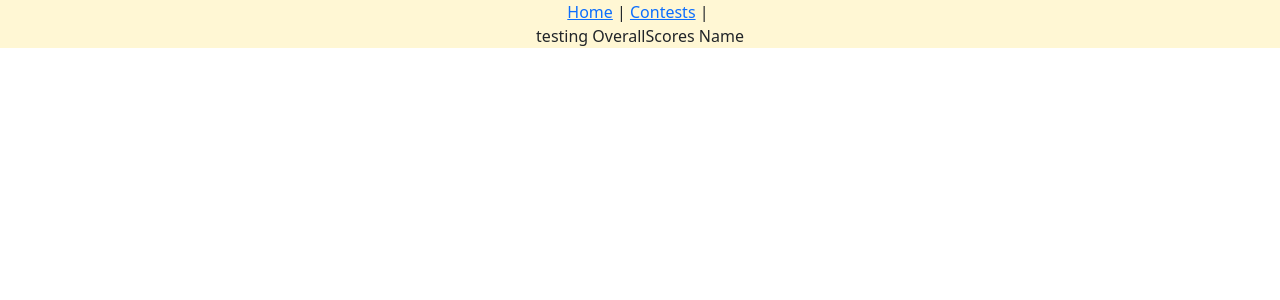
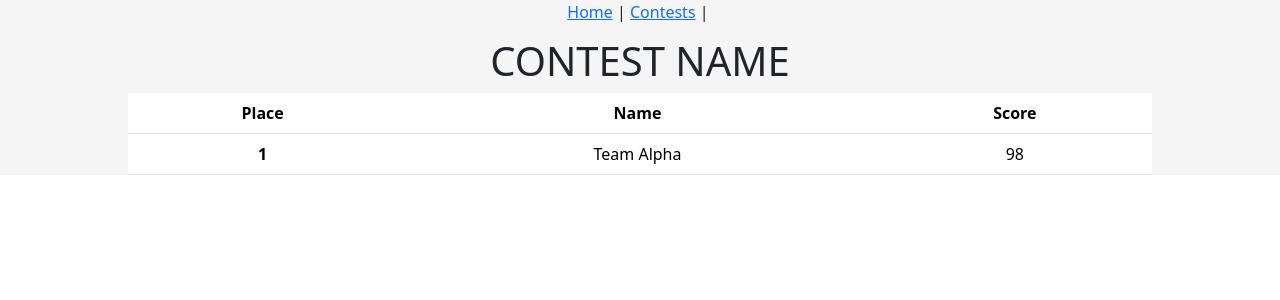
Before and after one commit to Rolandg24/Contest_Application, a Vue app in the folder vue/: page /contests/1/overallScores in a window 1280 px wide. Shown: the top 300 px of the page. Built offline with nearby package versions, Linux system fonts and the light colour scheme.

Commit message:
edits front-end

```diff
--- a/vue/src/App.vue
+++ b/vue/src/App.vue
@@ -16,11 +16,11 @@
 }
 
 #capstone-app {
-  background-color: #FFF7D4;
+  background-color: whitesmoke;
 }
 
 body {
-background-color: #FFF7D4;
+background-color: whitesmoke;
 }
 
 
--- a/vue/src/components/Contests.vue
+++ b/vue/src/components/Contests.vue
@@ -13,6 +13,7 @@
             <a href="#" class="btn btn-primary">Register</a>
         </div>
             <div class="link-container">
+              <a href="#" v-on:click="$router.push({ name: 'OverallScores',params: { contestId: contest.contestId }})">Scores</a>
                 <router-link v-bind:to="{ name: 'participants', params: { contestId: contest.contestId }}">Participants</router-link>
                 <a href="#" v-on:click="$router.push({ name: 'Schedule',params: { contestId: contest.contestId }})">Schedule</a>
                 <a href="#" v-on:click=" $router.push({ name: 'AddSchedule', params: { contestId: contest.contestId }})">Add Schedule</a>
--- a/vue/src/components/OverallScores.vue
+++ b/vue/src/components/OverallScores.vue
@@ -1,27 +1,36 @@
 <template>
   <div class="OverallScores">
     <div class="OverallScores-container">
-            <p>testing OverallScores Name</p>
+      <h1>CONTEST NAME</h1>
+      <table class="table">
+        <thead>
+          <tr>
+            <th scope="col">Place</th>
+            <th scope="col">Name</th>
+            <th scope="col">Score</th>
+          </tr>
+        </thead>
+        <tbody>
+          <tr>
+            <th scope="row">1</th>
+            <td>Team Alpha</td>
+            <td>98</td>
+          </tr>
+        </tbody>
+      </table>
     </div>
-
   </div>
 </template>
 
 
 <script>
-import ContestsService from '../services/ContestsService';
+import ContestsService from "../services/ContestsService";
 
 export default {
   data() {
-        return {
-
-        }
-    }
-}
-
-
-
-
+    return {};
+  },
+};
 </script>
 
 
@@ -29,7 +38,12 @@ export default {
 .OverallScores {
   text-align: center;
 }
-.OverallScores-container{
+.OverallScores-container {
+  background-color: whitesmoke;
   text-align: center;
+  margin-left: 10%;
+  margin-right: 10%;
+  margin-top: 1%;
+  border-radius: 5px;
 }
 </style>
--- a/vue/src/components/Participants.vue
+++ b/vue/src/components/Participants.vue
@@ -13,6 +13,7 @@
 </div> -->
 
 <!-- IMAGE ON SIDE TEMPLATE -->
+<div class="ParticipantContainer">
 <div id="participant-card" class="card mb-3" style="max-width: 540px;"  v-for="participant in participants" v-bind:key="participant.participantId">
   <div class="row g-0">
     <div class="col-md-4">
@@ -27,7 +28,7 @@
     </div>
   </div>
 </div>
-
+</div>
 <!-- ORIGINAL -->
 <!-- <div class="ParticipantInfo">
   <div class="ParticipantContainer" v-for="participant in participants" v-bind:key="participant.participantId">
@@ -62,18 +63,18 @@ export default {
 
 <style scoped>
 .ParticipantInfo {
-    display: grid;
-    grid-template-columns: 1fr 1fr 1fr;
     justify-content: center;
     align-items: center;
-    background-color: #FFF7D4;
+    background-color: white;
 }
 
 .ParticipantContainer {
+    display: grid;
+    grid-template-columns: 1fr 1fr 1fr;
     margin: 4px;
     border-radius: 5px;
     padding: 10px;
-    background-color: #FFD95A;
+    background-color:white;
 }
 
 #participant-card {
```
Lines whose indentation alone changed are shown as unchanged.
